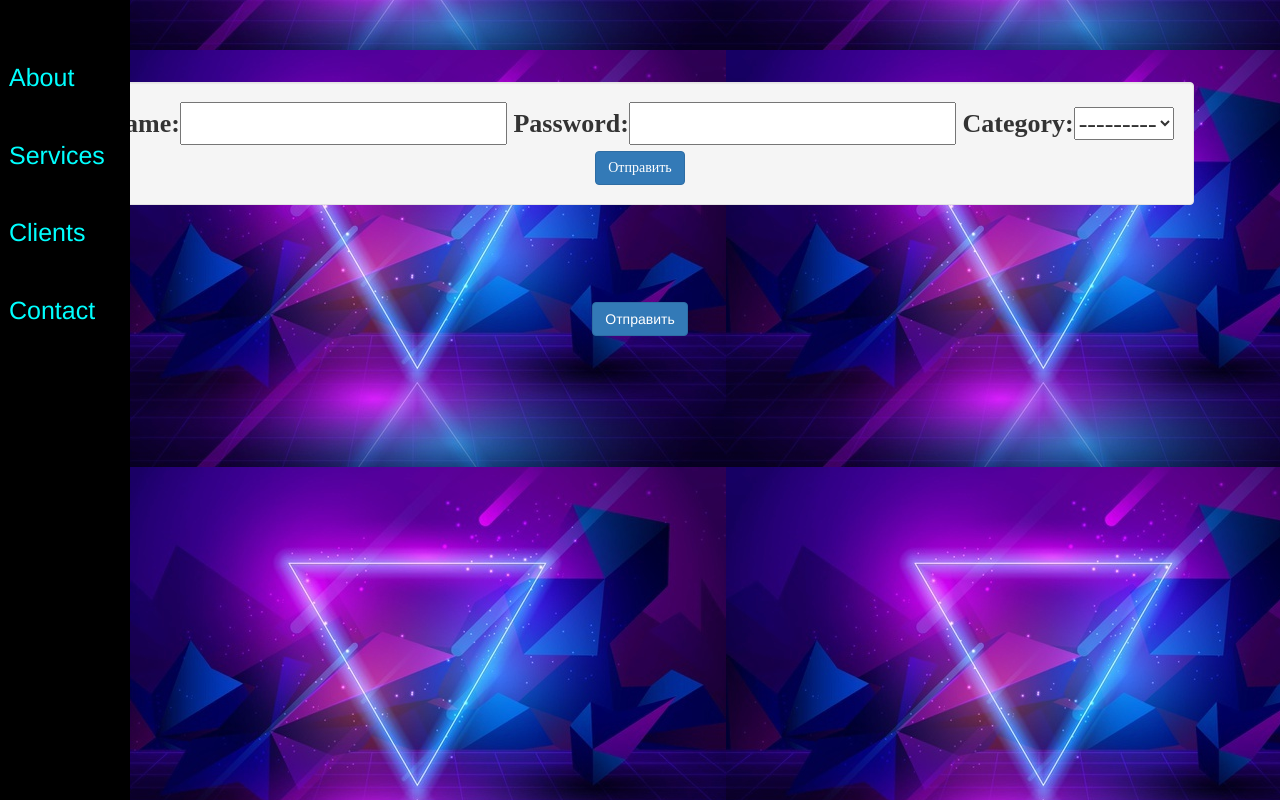
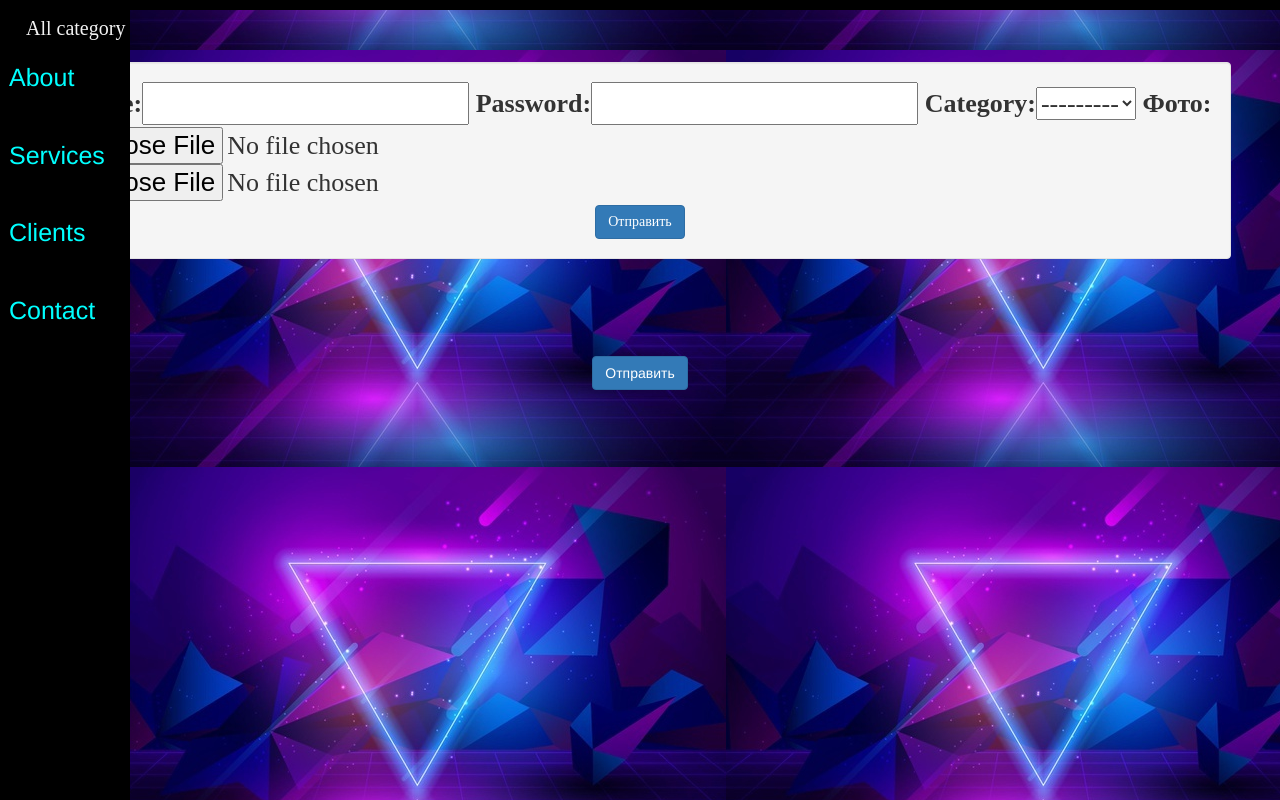
Before and after one commit to walera01/pythonProject, a Django app: page /register/ in a window 1280 px wide. Run offline with Django 3.2, Linux system fonts and the light colour scheme; data comes from the database, SQL or seed files in the repository; both versions use the stored data as it was after the commit; some libraries are stand-ins or nearby versions.

Commit message:
craft base.html

```diff
--- a/project/djigit/djamshut/models.py
+++ b/project/djigit/djamshut/models.py
@@ -6,6 +6,7 @@
     name = models.EmailField()
     password = models.CharField(max_length=256)
     category = models.ForeignKey('Category', on_delete=models.PROTECT, null=True)
+    photo = models.ImageField(upload_to="photos/%Y/%m/%d/", verbose_name="Фото")
 
     def __str__(self):
         return self.name
@@ -14,7 +15,7 @@
         return reverse('form', kwargs={'form_id': self.pk})
 
 class Category(models.Model):
-    name=models.CharField(max_length=100, db_index=True)
+    name = models.CharField(max_length=100, db_index=True)
 
     def __str__(self):
         return self.name
--- a/project/djigit/djamshut/static/djigit/css/style.css
+++ b/project/djigit/djamshut/static/djigit/css/style.css
@@ -1,11 +1,11 @@
-.topnav {
+.topnav{
     background-color: black;
-    overflow: visible ;
+    overflow: visible;
     position: fixed;
-
     right: 0;
-    left: 0;
+    left: 10px;
     top: 0;
+    float: right;
 
 }
 
@@ -17,6 +17,7 @@
     padding: 14px 16px;
     text-decoration: none;
     font-size: 20px;
+    position:  fixed;
 }
 
 /* Change the color of links on hover */
@@ -84,7 +85,6 @@
 
 }
 body{
-
     background-image: url("neon-lights-background-theme_52683-44625.jpg");
     background-repeat: revert;
     background-position: 100px 50px;
@@ -102,10 +102,10 @@
     color: #42e5d1;
 }
 p{
-    font-size: 30px;
+    font-size:10px;
     font-family: "JetBrains Mono";
     color: #6e1eef;
-    font-weight: 900;
+
 }
 .well{
     font-family: "Agency FB";
--- a/project/djigit/djamshut/templates/djamshut/base.html
+++ b/project/djigit/djamshut/templates/djamshut/base.html
@@ -6,7 +6,7 @@
     {% bootstrap_css %}
     {% bootstrap_javascript jquery='full' %}
     <meta charset="UTF-8">
-    <link type="text/css" href="{% static 'djigit/css/style.css' %}" rel="stylesheet"/>
+    <link rel="stylesheet" type="text/css" href="{% static 'djigit/css/style.css' %}"/>
     <title>Title</title>
 </head>
 <body>
@@ -18,26 +18,15 @@
       <a href="#">Contact</a>
     </div>
     <div class="topnav">
-        {% for i in cats%}
-            <div class="topnav">
-            <li><a href="{{i.get_absolute_url}}">{{c.name}}</a> </li>
-            </div>
+        {% if cat_selected == 0 %}
+                <p>Все категории</p>
+        {% else %}
+                <p><a href="{% url 'home' %}">All category</a></p>
+        {% endif %}
+        {% for c in cats %}
+            <p><a href="{{ c.get_absolute_url }}">{{c.name}}</a></p>
         {% endfor %}
-    </div>
- {% if cat_selected == 0 %}
-		<li class="selected">Все категории</li>
-{% else %}
-		<li><a href="{% url 'home' %}">Все категории</a></li>
-{% endif %}
-
-{% for c in cats %}
-	{% if c.pk == cat_selected %}
-		<li class="selected">{{c.name}}</li>
-	{% else %}
-		<li><a href="{{ c.get_absolute_url }}">{{c.name}}</a></li>
-	{% endif %}
-{% endfor %}
-
+</div>
 {% block content %}
 {% endblock %}
 </body>
--- a/project/djigit/djamshut/templates/djamshut/clients.html
+++ b/project/djigit/djamshut/templates/djamshut/clients.html
@@ -5,7 +5,8 @@
         <div>
             <form class="btn text-info">
                 <p> Name {{i.id}}</p><a href="{{ i.get_absolute_url }}">{{i.name}}</a>
-                <p>Password</p>{{i.password}}
+                <p>Password: {{i.password}}</p>
+                <img src="{{i.photo.url}}" width="350" height="250">
             </form>
         </div>
 
--- a/project/djigit/djamshut/templates/djamshut/reqister.html
+++ b/project/djigit/djamshut/templates/djamshut/reqister.html
@@ -4,6 +4,7 @@
         <div class="btn well">
             {% csrf_token %}
             {{form}}
+            {{form.photo}}
             <div><button type="submit" class="btn btn-primary">Отправить</button></div>
         </div>
     </form >
--- a/project/djigit/djamshut/views.py
+++ b/project/djigit/djamshut/views.py
@@ -11,8 +11,10 @@
 
 def site2(request):
     form = Regis.objects.all()
+    cats = Category.objects.all()
     context = {
         'form': form,
+        'cats': cats,
     }
     return render(request, 'djamshut/clients.html', context=context)
 
```
Also changed, not shown: project/djigit/db.sqlite3, project/djigit/djamshut/migrations/0002_auto_20220401_1339.py (added).
